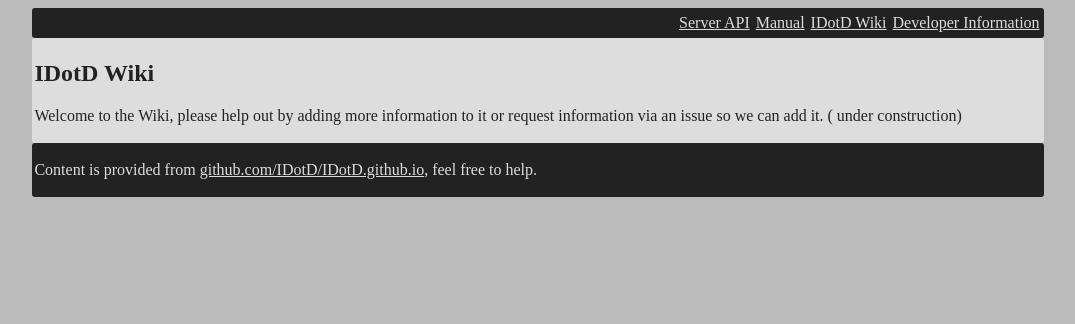
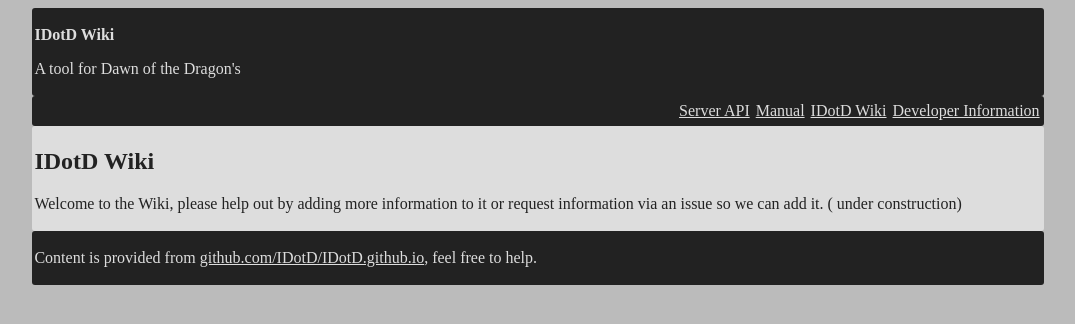
Before and after one commit to IDotD/IDotD.github.io, a Jekyll site: the page built from index.md, in a window 1280 px wide. Shown: the top 324 px of the page, without its empty margins (102-1177 px from the left). Built offline with Jekyll 4.4.1, drawn with Linux system fonts in a browser that asks for light colours.

Commit message:
Update default.html

```diff
--- a/_layouts/default.html
+++ b/_layouts/default.html
@@ -7,6 +7,10 @@
         <link rel="stylesheet" href="{{ site.baseurl }}/css/design.css" >
     </head>
     <body>
+        <div class="dark bar">
+            <p><strong>IDotD Wiki</strong></p>
+            <p>A tool for Dawn of the Dragon's</p>
+        </div>
         <div class="dark bar">
             <nav class="nav-primary" role="navigation" >
                 <ul>
@@ -28,6 +32,6 @@
             <footer>
                 <p>Content is provided from <a href="https://github.com/IDotD/IDotD.github.io" target="_blank">github.com/IDotD/IDotD.github.io</a>, feel free to help.</p>
             </footer>
-        <div>
+        </div>
     </body>
 </html>
```
